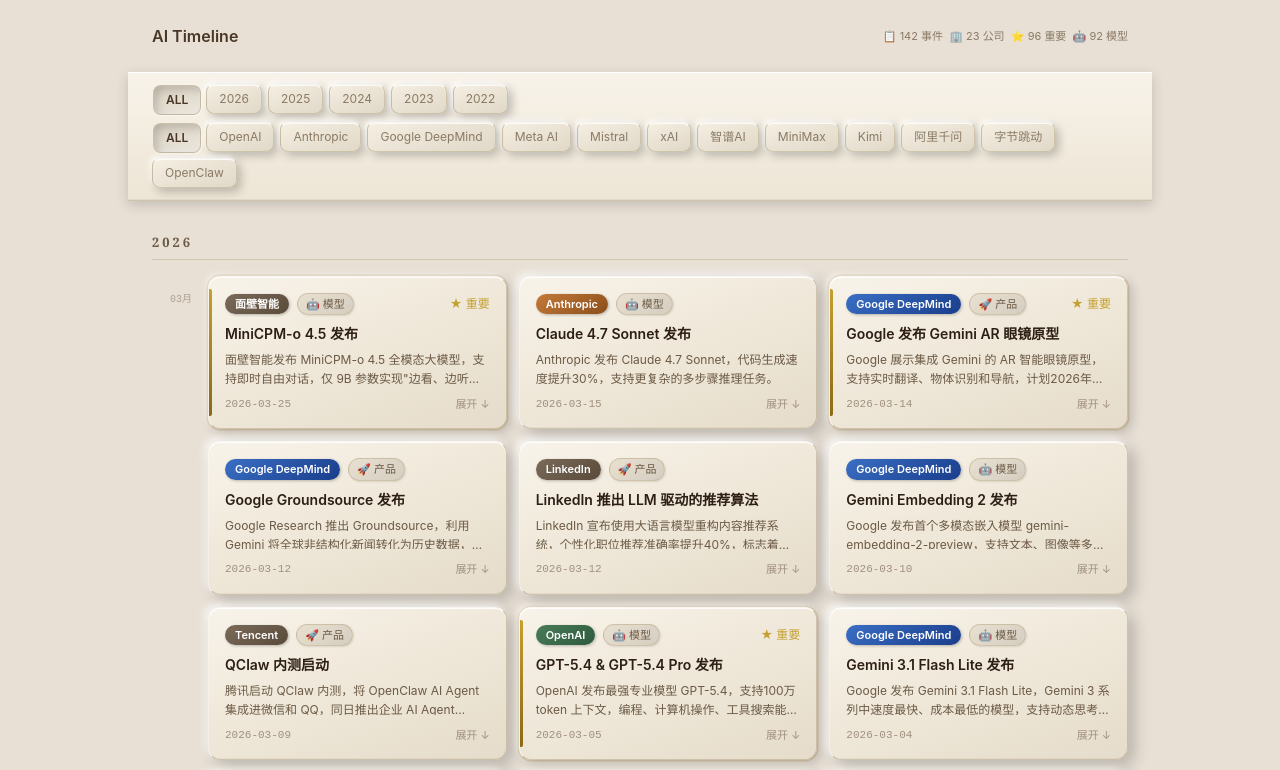
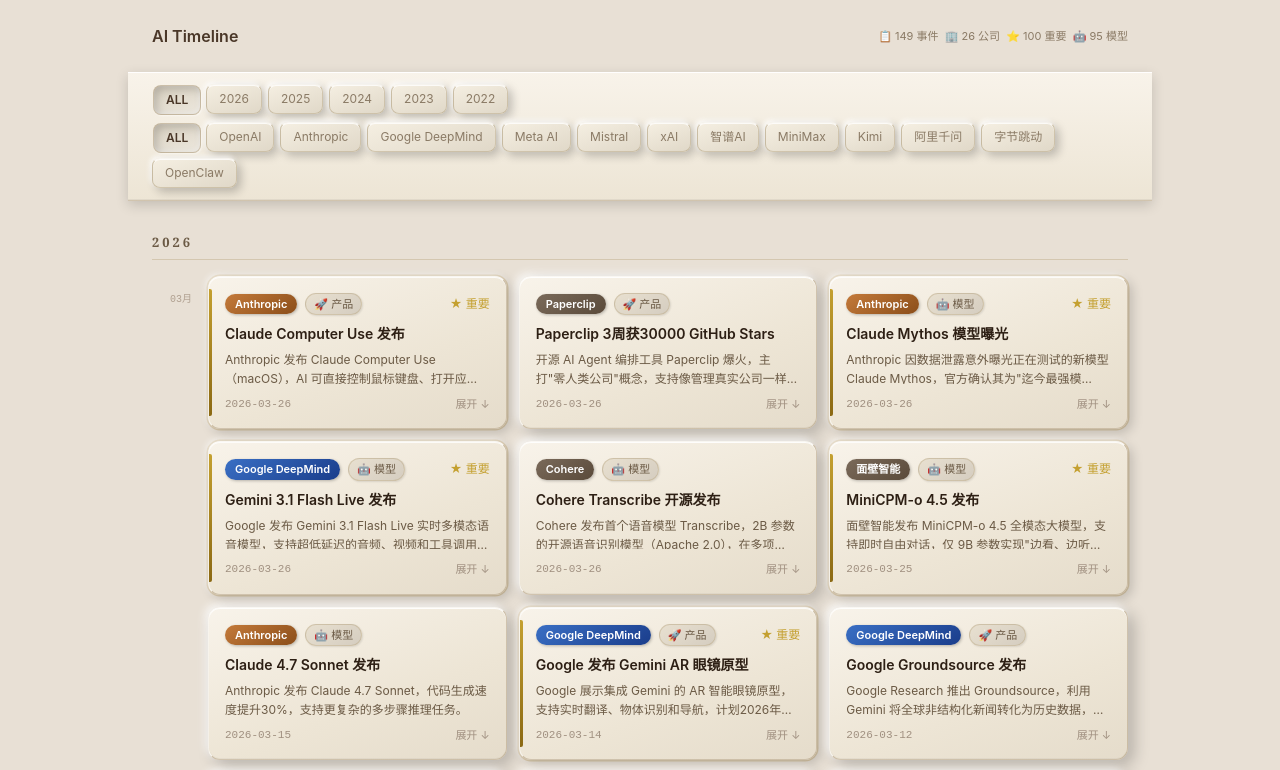
Before and after one commit to lc-chao/ai-timeline, a React (Vite) app: page / in a window 1280 px wide. Shown: the top 770 px of the page. Built offline with nearby package versions, Linux system fonts and the light colour scheme.

Commit message:
data: 自动更新 2026-03-28

```diff
--- a/src/data/events.ts
+++ b/src/data/events.ts
@@ -1296,4 +1296,67 @@
     description: '面壁智能发布 MiniCPM-o 4.5 全模态大模型，支持即时自由对话，仅 9B 参数实现"边看、边听、主动说"的全模态交互能力，开源发布。',
     importance: 'high',
   },
+  {
+    id: 'anthropic-claude-computer-use',
+    date: '2026-03-26',
+    company: 'Anthropic',
+    type: 'product',
+    title: 'Claude Computer Use 发布',
+    description: 'Anthropic 发布 Claude Computer Use（macOS），AI 可直接控制鼠标键盘、打开应用、操作浏览器，从"聊天"正式迈向"代劳"。',
+    importance: 'high',
+  },
+  {
+    id: 'openai-sora-discontinued',
+    date: '2026-03-25',
+    company: 'OpenAI',
+    type: 'milestone',
+    title: 'OpenAI 宣布停止 Sora',
+    description: 'OpenAI 应用 CEO Fiji Simo 宣布停止 Sora 等非核心产品，战略聚焦企业和编程 AI。',
+    importance: 'high',
+  },
+  {
+    id: 'paperclip-ai-30k-stars',
+    date: '2026-03-26',
+    company: 'Paperclip',
+    type: 'product',
+    title: 'Paperclip 3周获30000 GitHub Stars',
+    description: '开源 AI Agent 编排工具 Paperclip 爆火，主打"零人类公司"概念，支持像管理真实公司一样管理 AI 团队。',
+    importance: 'medium',
+  },
+  {
+    id: 'microsoft-copilot-claude',
+    date: '2026-03-09',
+    company: 'Microsoft',
+    type: 'product',
+    title: 'Microsoft 365 Copilot 接入 Claude',
+    description: 'Microsoft 宣布 Copilot 用户可使用 Claude Sonnet 模型，标志平台进入"模型中立"时代。',
+    importance: 'medium',
+  },
+  {
+    id: 'anthropic-claude-mythos-leak',
+    date: '2026-03-26',
+    company: 'Anthropic',
+    type: 'model',
+    title: 'Claude Mythos 模型曝光',
+    description: 'Anthropic 因数据泄露意外曝光正在测试的新模型 Claude Mythos，官方确认其为"迄今最强模型"，代表能力上的"阶梯式飞跃"（step change），目前已向早期客户开放测试。',
+    importance: 'high',
+  },
+  {
+    id: 'google-gemini-3-1-flash-live',
+    date: '2026-03-26',
+    company: 'Google DeepMind',
+    type: 'model',
+    title: 'Gemini 3.1 Flash Live 发布',
+    description: 'Google 发布 Gemini 3.1 Flash Live 实时多模态语音模型，支持超低延迟的音频、视频和工具调用，面向开发者通过 Gemini Live API 提供预览。',
+    importance: 'high',
+  },
+  {
+    id: 'cohere-transcribe',
+    date: '2026-03-26',
+    company: 'Cohere',
+    type: 'model',
+    title: 'Cohere Transcribe 开源发布',
+    description: 'Cohere 发布首个语音模型 Transcribe，2B 参数的开源语音识别模型（Apache 2.0），在多项 ASR 基准上超越同类开源模型，专注转录和语音分析场景。',
+    importance: 'medium',
+  },
 ]
```
